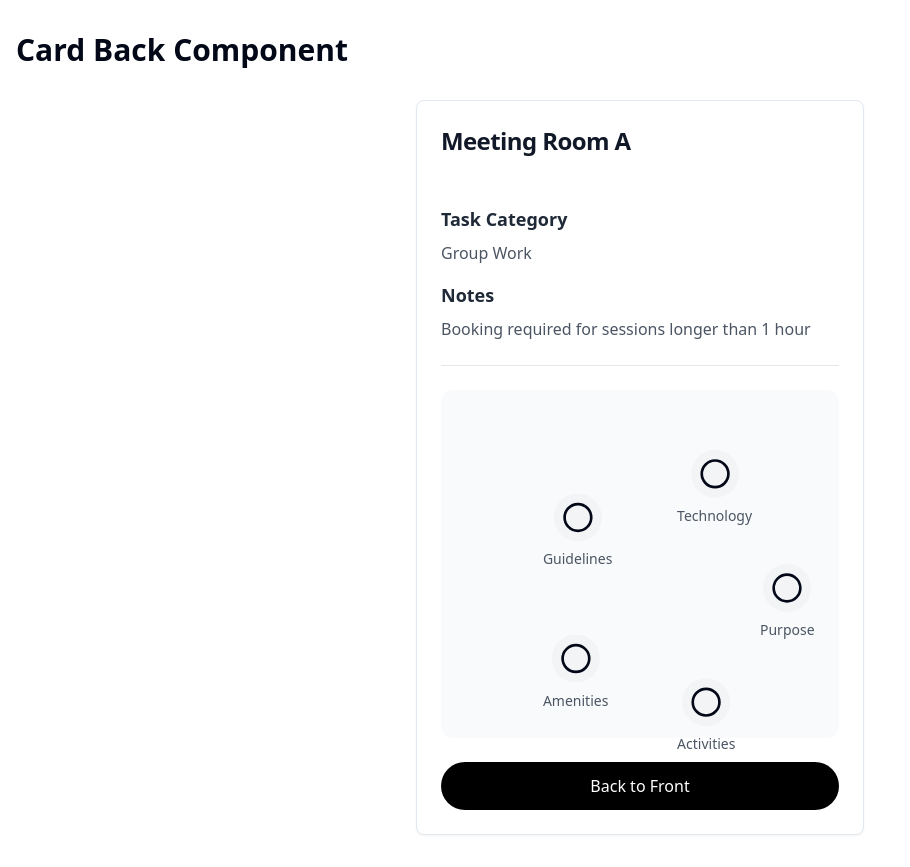
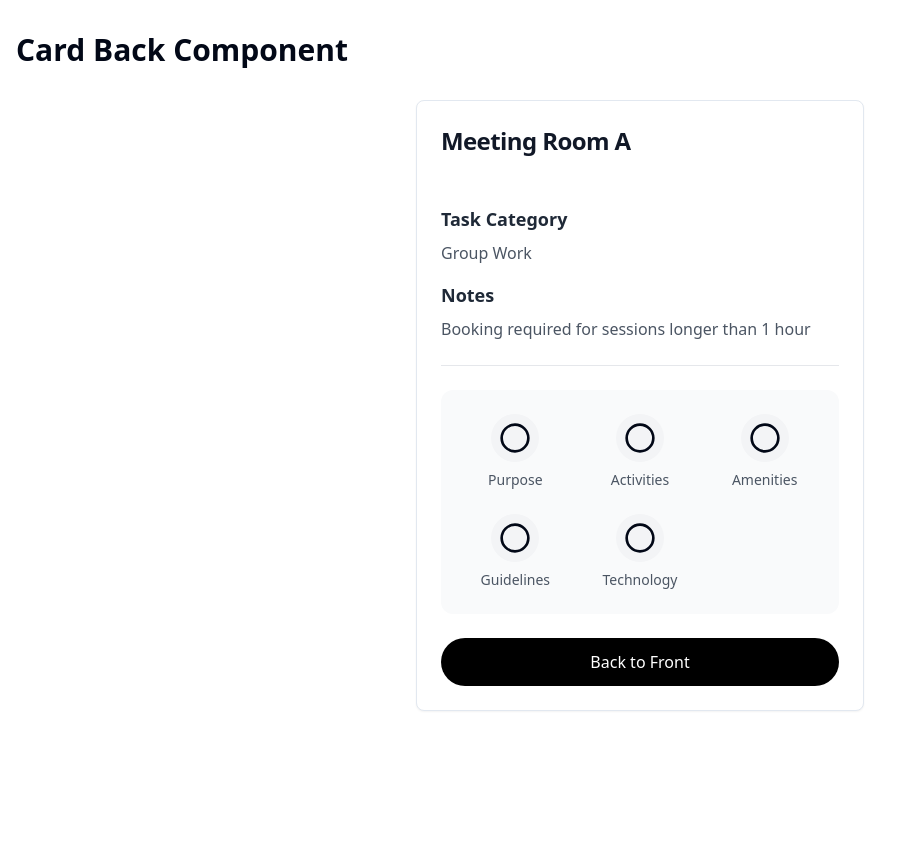
Before and after one commit to HelgiHreinnH/aplacetowork, a React (Vite) app: page /card-back in a window 1280 px wide. Shown: the whole page, without its empty margins (0-910 px from the left). After the commit the page ends 800 px from the top, so only its background shows below. Built offline with nearby package versions, Linux system fonts and the light colour scheme.

Commit message:
Undo changes to layout
Revert the recent modifications to the layout structure and restore the two-row format that was previously in place.
[skip gpt_engineer]

```diff
--- a/src/components/CardBack.tsx
+++ b/src/components/CardBack.tsx
@@ -25,23 +25,15 @@ interface CardBackProps extends Pick<
 interface CategoryPopoverProps {
   title: string;
   content?: string | null;
-  rotation: number;
 }
 
-const CategoryPopover: React.FC<CategoryPopoverProps> = ({ title, content, rotation }) => {
+const CategoryPopover: React.FC<CategoryPopoverProps> = ({ title, content }) => {
   return (
     <Popover>
       <PopoverTrigger asChild>
-        <div
-          className="absolute cursor-pointer hover:opacity-80 transition-opacity"
-          style={{
-            transform: `rotate(${rotation}deg) translateX(120px) rotate(-${rotation}deg)`,
-          }}
-        >
-          <div className="flex flex-col items-center gap-2">
+        <div className="flex flex-col items-center gap-2 cursor-pointer hover:opacity-80 transition-opacity">
           <Circle className="h-12 w-12 p-2 bg-gray-100 rounded-full" />
-            <span className="text-sm font-medium text-gray-600 whitespace-nowrap">{title}</span>
-          </div>
+          <span className="text-sm font-medium text-gray-600">{title}</span>
         </div>
       </PopoverTrigger>
       <PopoverContent
@@ -115,17 +107,14 @@ const CardBack: React.FC<CardBackProps> = ({
 
         <div className="mt-auto pt-6 border-t border-gray-200">
           <div className="bg-gray-50 rounded-xl p-6">
-            <div className="relative h-[300px]">
-              <div className="absolute top-1/2 left-1/2 -translate-x-1/2 -translate-y-1/2">
-                {categories.map((category, index) => (
+            <div className="grid grid-cols-2 md:grid-cols-3 gap-6 justify-items-center">
+              {categories.map((category) => (
                 <CategoryPopover
                   key={category.title}
                   title={category.title}
                   content={category.content}
-                    rotation={(360 / categories.length) * index}
                 />
               ))}
-              </div>
             </div>
           </div>
 
```
Lines whose indentation alone changed are shown as unchanged.
